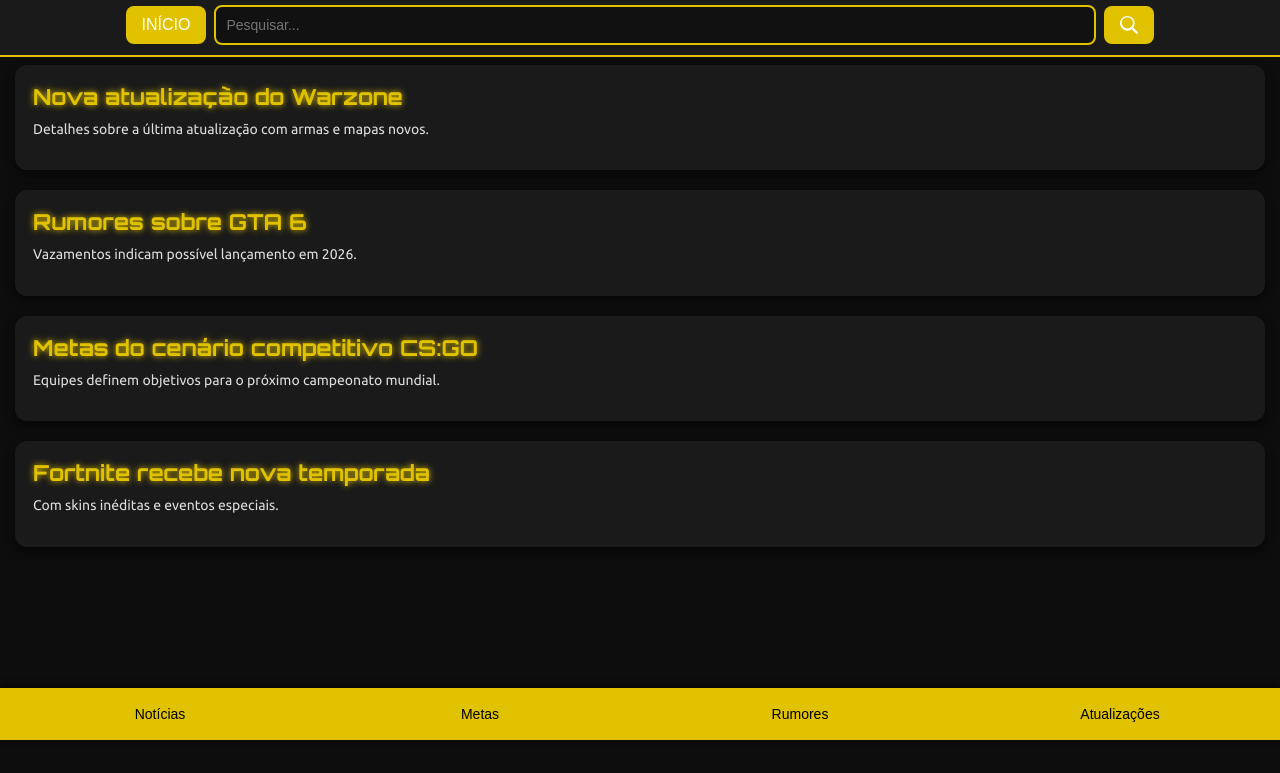
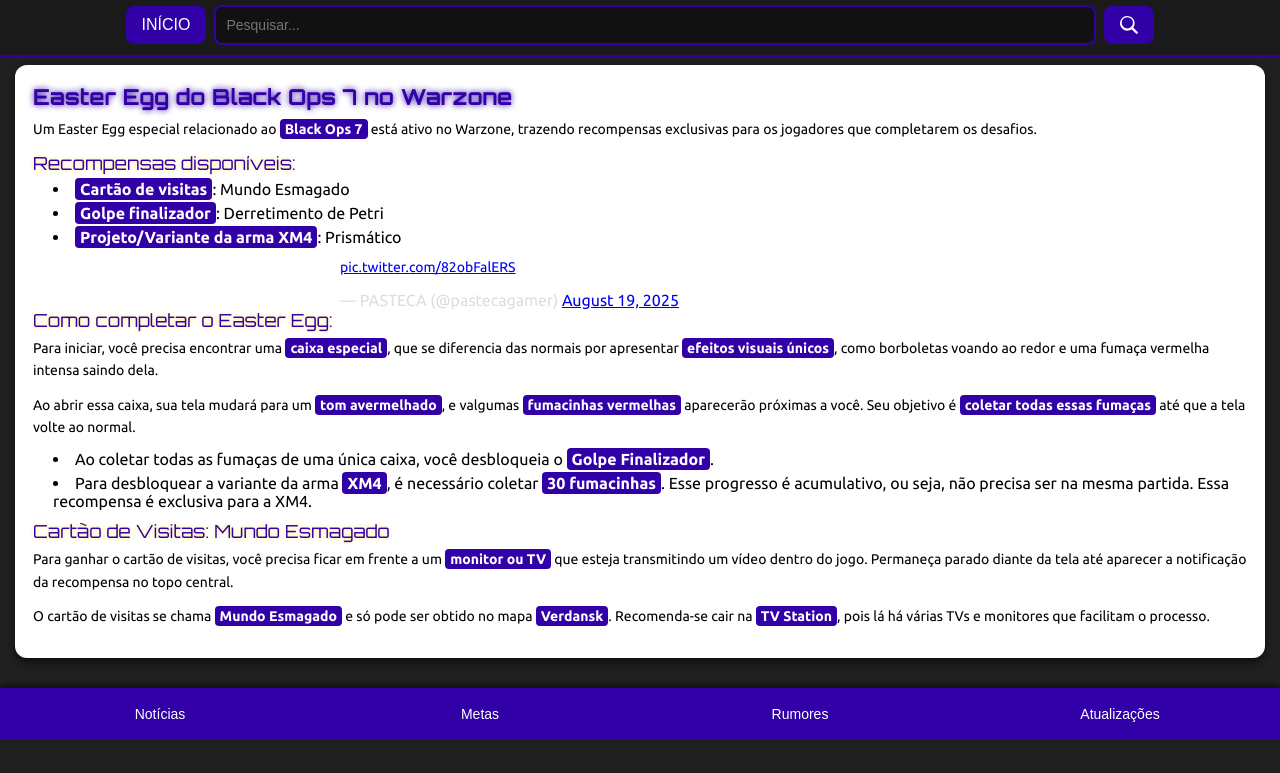
Before and after one commit to pasteca/CentralGame, a plain HTML site: page index.html in a window 1280 px wide. Shown: the part 60-833 px from the top of the page. Before the commit the page ends 800 px from the top, so only its background shows below. Drawn offline with Linux system fonts and the light colour scheme.

Commit message:
easter egg do bo7 no warzone acrescentado

```diff
--- a/index.html
+++ b/index.html
@@ -29,28 +29,61 @@
     </div>
 
     <!-- Área de posts -->
+    <!-- easter egg bo7 no warzone -->
     <main id="postContainer">
-        <article class="post" data-tags="noticias warzone call of duty">
-            <h2>Nova atualização do Warzone</h2>
-            <p>Detalhes sobre a última atualização com armas e mapas novos.</p>
-        </article>
+        <article class="post" data-tags="noticias">
+            <h2>Easter Egg do Black Ops 7 no Warzone</h2>
 
-        <article class="post" data-tags="rumores gta6">
-            <h2>Rumores sobre GTA 6</h2>
-            <p>Vazamentos indicam possível lançamento em 2026.</p>
-        </article>
+            <p>Um Easter Egg especial relacionado ao <strong>Black Ops 7</strong> está ativo no Warzone, trazendo
+                recompensas exclusivas para os jogadores que completarem os desafios.</p>
 
-        <article class="post" data-tags="metas esports csgo">
-            <h2>Metas do cenário competitivo CS:GO</h2>
-            <p>Equipes definem objetivos para o próximo campeonato mundial.</p>
-        </article>
+            <h3>Recompensas disponíveis:</h3>
+            <ul>
+                <li><strong>Cartão de visitas</strong>: Mundo Esmagado</li>
+                <li><strong>Golpe finalizador</strong>: Derretimento de Petri</li>
+                <li><strong>Projeto/Variante da arma XM4</strong>: Prismático</li>
+            </ul>
 
-        <article class="post" data-tags="atualizações fortnite">
-            <h2>Fortnite recebe nova temporada</h2>
-            <p>Com skins inéditas e eventos especiais.</p>
-        </article>
+            <blockquote class="twitter-tweet">
+                <p lang="zxx" dir="ltr">
+                    <a href="https://t.co/82obFalERS">pic.twitter.com/82obFalERS</a>
+                </p>
+                &mdash; PASTECA (@pastecagamer)
+                <a href="https://twitter.com/pastecagamer/status/1957837803389087846?ref_src=twsrc%5Etfw">
+                    August 19, 2025
+                </a>
+            </blockquote>
+            <script async src="https://platform.twitter.com/widgets.js" charset="utf-8"></script>
 
 
+            <h3>Como completar o Easter Egg:</h3>
+            <p>Para iniciar, você precisa encontrar uma <strong>caixa especial</strong>, que se diferencia das normais
+                por apresentar <strong>efeitos visuais únicos</strong>, como borboletas voando ao redor e uma fumaça
+                vermelha intensa saindo dela.</p>
+
+            <p>Ao abrir essa caixa, sua tela mudará para um <strong>tom avermelhado</strong>, e valgumas
+                <strong>fumacinhas vermelhas</strong> aparecerão próximas a você. Seu objetivo é <strong>coletar todas
+                    essas fumaças</strong> até que a tela volte ao normal.
+            </p>
+
+            <ul>
+                <li>Ao coletar todas as fumaças de uma única caixa, você desbloqueia o <strong>Golpe
+                        Finalizador</strong>.</li>
+                <li>Para desbloquear a variante da arma <strong>XM4</strong>, é necessário coletar <strong>30
+                        fumacinhas</strong>. Esse progresso é acumulativo, ou seja, não precisa ser na mesma partida.
+                    Essa recompensa é exclusiva para a XM4.</li>
+            </ul>
+
+            <h3>Cartão de Visitas: Mundo Esmagado</h3>
+            <p>Para ganhar o cartão de visitas, você precisa ficar em frente a um <strong>monitor ou TV</strong> que
+                esteja transmitindo um vídeo dentro do jogo. Permaneça parado diante da tela até aparecer a notificação
+                da recompensa no topo central.</p>
+
+            <p>O cartão de visitas se chama <strong>Mundo Esmagado</strong> e só pode ser obtido no mapa
+                <strong>Verdansk</strong>. Recomenda-se cair na <strong>TV Station</strong>, pois lá há várias TVs e
+                monitores que facilitam o processo.
+            </p>
+        </article>
 
     </main>
 
--- a/style.css
+++ b/style.css
@@ -25,7 +25,7 @@ span {
 }
 
 body {
-    background: #0d0d0d;
+    background: #202020;
     padding-top: 110px;
     padding-bottom: 80px;
 }
@@ -35,7 +35,7 @@ header {
     position: fixed;
     top: 0;
     width: 100%;
-    background: linear-gradient(90deg, #E1C200, #E1C200);
+    background: linear-gradient(90deg, #3200a7, #3200a7);
     text-align: center;
     padding: 12px;
     z-index: 1000;
@@ -45,7 +45,7 @@ header {
 header h1 {
     font-size: 26px;
     color: #fff;
-    text-shadow: 0 0 8px #E1C200;
+    text-shadow: 0 0 8px #3200a7;
     letter-spacing: 2px;
     margin-bottom: 10px;
 }
@@ -61,7 +61,7 @@ header h1 {
     justify-content: center;
     padding: 10px;
     z-index: 1000;
-    border-bottom: 2px solid #E1C200;
+    border-bottom: 2px solid #3200a7;
 }
 
 /* Botão INÍCIO e lupa */
@@ -82,8 +82,8 @@ header h1 {
 
 .search-bar .home-button:hover,
 .search-bar .search-button:hover {
-    background: #E1C200;
-    box-shadow: 0 0 10px #E1C200;
+    background: #3200a7;
+    box-shadow: 0 0 10px #3200a7;
 }
 
 /* Input de pesquisa */
@@ -93,7 +93,7 @@ header h1 {
     padding: 10px;
     margin: 0 8px;
     border-radius: 8px;
-    border: 2px solid #E1C200;
+    border: 2px solid #3200a7;
     background: #111;
     color: #fff;
     font-size: 14px;
@@ -110,7 +110,7 @@ header h1 {
     justify-content: center;
     padding: 10px;
     z-index: 1000;
-    border-bottom: 2px solid #E1C200;
+    border-bottom: 2px solid #3200a7;
 }
 
 /* Botão INÍCIO e lupa */
@@ -119,7 +119,7 @@ header h1 {
     padding: 10px 16px;
     border: none;
     border-radius: 8px;
-    background: #E1C200;
+    background: #3200a7;
     color: #fff;
     cursor: pointer;
     transition: all 0.3s;
@@ -131,8 +131,8 @@ header h1 {
 
 .search-bar .home-button:hover,
 .search-bar .search-button:hover {
-    background: #E1C200;
-    box-shadow: 0 0 10px #E1C200;
+    background: #3200a7;
+    box-shadow: 0 0 10px #3200a7;
 }
 
 /* Ícone de lupa dentro do botão */
@@ -149,7 +149,7 @@ header h1 {
     padding: 10px;
     margin: 0 8px;
     border-radius: 8px;
-    border: 2px solid #E1C200;
+    border: 2px solid #3200a7;
     background: #111;
     color: #fff;
     font-size: 14px;
@@ -162,7 +162,7 @@ main {
 }
 
 .post {
-    background: #1a1a1a;
+    background: #ffffff;
     padding: 18px;
     margin-bottom: 20px;
     border-radius: 12px;
@@ -181,8 +181,8 @@ main {
 /* Títulos */
 h1 {
     font-size: 26px;
-    color: #fff;
-    text-shadow: 0 0 8px #E1C200;
+    color: #000000;
+    text-shadow: 0 0 8px #3200a7;
     margin-bottom: 10px;
     letter-spacing: 2px;
     font-weight: 700;
@@ -190,15 +190,15 @@ h1 {
 
 h2 {
     font-size: 22px;
-    color: #E1C200;
+    color: #3200a7;
     margin-bottom: 8px;
     font-weight: 600;
-    text-shadow: 0 0 6px #E1C200;
+    text-shadow: 0 0 6px #3200a7;
 }
 
 h3 {
     font-size: 18px;
-    color: #ffd700;
+    color: #3200a7;
     margin-bottom: 6px;
     font-weight: 500;
     text-shadow: 0 0 4px rgba(255, 215, 0, 0.6);
@@ -209,7 +209,7 @@ p {
     line-height: 1.6;
     font-size: 14px;
     margin-bottom: 12px;
-    color: #ddd;
+    color: #000000;
 }
 
 .post ul {
@@ -224,16 +224,16 @@ p {
 .post li {
     margin-bottom: 6px;
     /* espaço entre itens da lista */
-    color: #ddd;
+    color: #000000;
     /* mantém a cor do texto do post */
 }
 
 
 /* Negrito */
 strong {
-    color: #fff;
+    color: #ffffff;
     font-weight: 700;
-    background: linear-gradient(90deg, #E1C200, #E1C200);
+    background: linear-gradient(90deg, #3200a7, #3200a7);
     padding: 2px 5px;
     border-radius: 4px;
 }
@@ -259,7 +259,7 @@ strong {
     position: fixed;
     bottom: 0;
     width: 100%;
-    background: linear-gradient(90deg, #E1C200, #E1C200);
+    background: linear-gradient(90deg, #3200a7, #3200a7);
     display: flex;
     justify-content: space-around;
     padding: 12px 0;
@@ -270,7 +270,7 @@ strong {
 .bottom-menu button {
     background: none;
     border: none;
-    color: #000000;
+    color: #ffffff;
     font-size: 14px;
     cursor: pointer;
     display: flex;
@@ -288,10 +288,10 @@ strong {
 
 /* Hover mais chamativo */
 .bottom-menu button:hover {
-    color: #ffd700;
+    color: #ffffff;
     transform: scale(1.1);
-    text-shadow: 0 0 8px #ffd700, 0 0 12px #ffea00;
-    background: rgba(255, 255, 0, 0.1);
+    text-shadow: 0 0 8px #00ffc8, 0 0 12px #ffea00;
+    background: #ffffff1a;
 }
 
 /* Ícones dentro do botão */
@@ -307,3 +307,14 @@ strong {
     color: #ffd700;
     text-shadow: 0 0 8px #ffd700, 0 0 12px #ffea00;
 }
+
+.twitter-tweet {
+    width: 100% !important;
+    max-width: 600px; /* largura máxima para não esticar demais */
+    margin: 0 auto !important; /* centraliza horizontalmente */
+}
+
+.twitter-tweet iframe {
+    width: 100% !important;
+    max-width: 100% !important;
+}
```
Also changed, not shown: script.js (line endings or trailing spaces).
